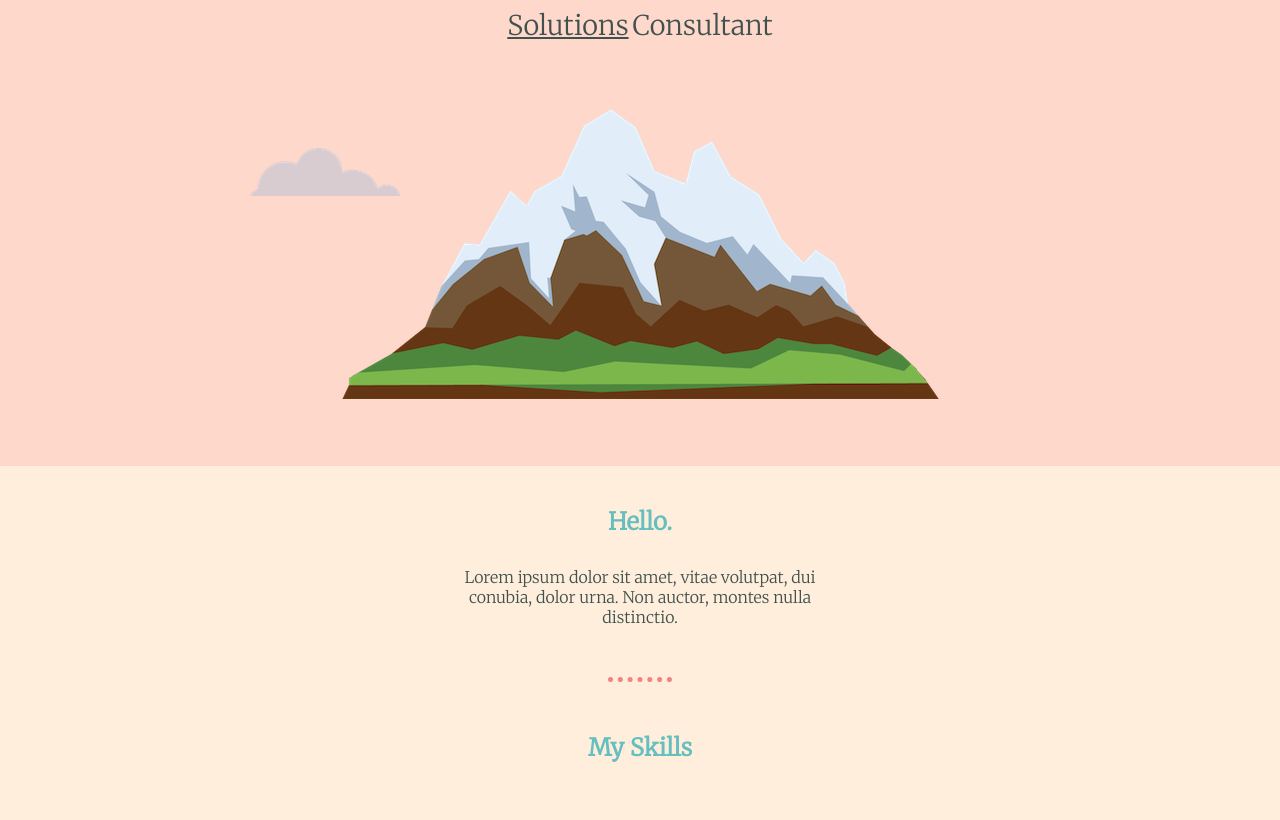
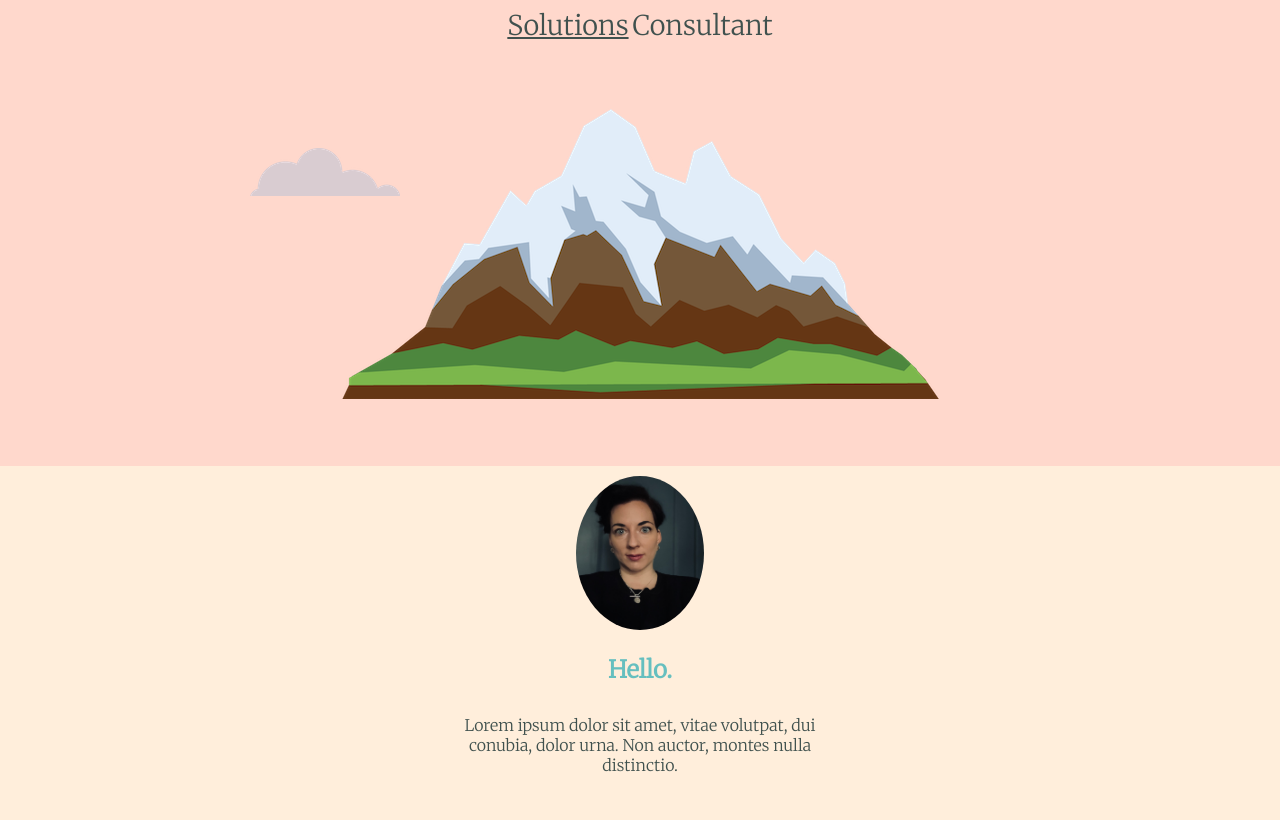
Before and after one commit to urszulae/site, a plain HTML site: page index.html in a window 1280 px wide. Shown: the part 254-1074 px from the top of the page. Drawn offline with Linux system fonts and the light colour scheme; grey boxes are pictures that could not be loaded.

Commit message:
Update index.html

```diff
--- a/index.html
+++ b/index.html
@@ -19,7 +19,7 @@
 
     <div class="middle-container">
   <div class="profile">
-    <img class="pic" src="images/0.jpeg" alt="">
+    <img class="pic" src="images/IMG-0858.jpg" alt="">
     <h2>Hello.</h2>
     <p class="intro">Lorem ipsum dolor sit amet, vitae volutpat, dui conubia, dolor urna. Non auctor, montes nulla distinctio.</p>
   </div>
```
